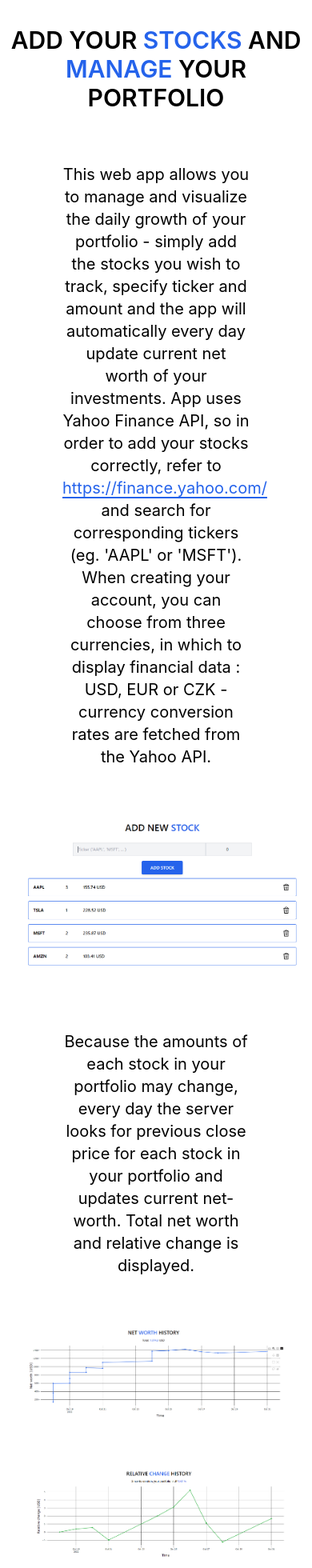
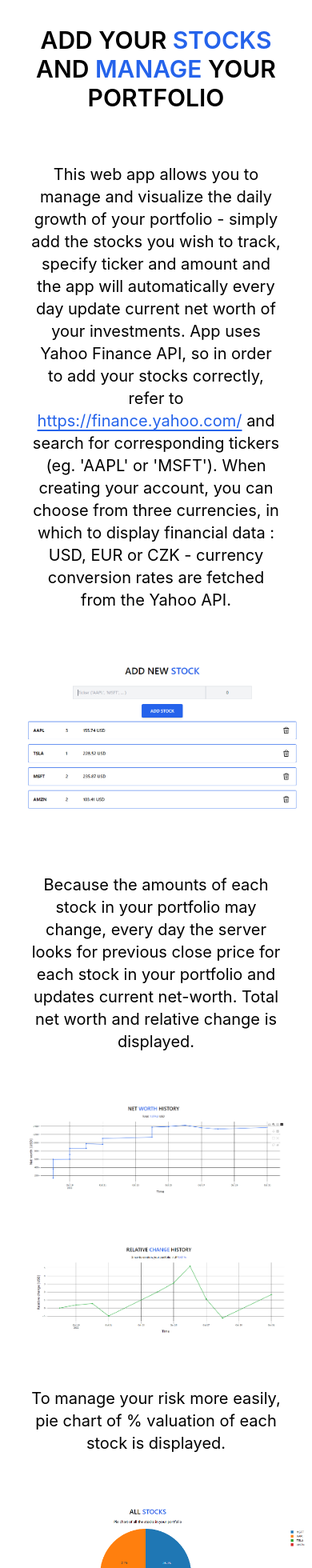
Before and after one commit to MartinKratochvilProgramy/Daily_portfolio_manager_frontend, a React (Create React App) app: page /more in a window 390 px wide. Shown: the top 1960 px of the page at 80% size. Built offline with nearby package versions, Linux system fonts and the light colour scheme.

Commit message:
updated /more page

```diff
--- a/src/components/RegisterForm.js
+++ b/src/components/RegisterForm.js
@@ -52,7 +52,7 @@ export default function RegisterForm({ validateUser, setUsername, setPassword, e
                         <Link
                           to="/more"
                           className="text-blue-600 font-semibold hover:text-blue-700 focus:text-blue-700 transition duration-200 ease-in-out">
-                          Find out more...
+                          Find out more
                         </Link>
                       </div>
                     </div>
--- a/src/pages/Charts.js
+++ b/src/pages/Charts.js
@@ -217,10 +217,8 @@ export default function Charts() {
         } ;
         const stockTickers = [];
         const stockFractions = [];
-        let total = 0;
         stocks.forEach(stock => {
             stockTickers.push(stock.ticker)
-            total += stock.prevClose * stock.amount
         });
         stocks.forEach(stock => {
             stockFractions.push(stock.prevClose * stock.amount)
--- a/src/pages/Login.js
+++ b/src/pages/Login.js
@@ -143,7 +143,7 @@ export default function Login() {
                      <Link
                         to="/more"
                         className="text-blue-600 font-semibold hover:text-blue-700 focus:text-blue-700 transition duration-200 ease-in-out">
-                        Find out more...
+                        Find out more
                       </Link>
                   </div>
                 </div>
--- a/src/pages/More.js
+++ b/src/pages/More.js
@@ -5,10 +5,10 @@ export default function More() {
   return (
     <div className='text-black dark:text-white'>
     <div className='flex flex-col justify-center items-center space-y-16'>
-        <h1 className='text-3xl font-semibold mt-8'>
+        <h1 className='max-w-[80%] text-3xl font-semibold mt-8'>
             ADD YOUR <span className='text-blue-600'>STOCKS</span> AND <span className='text-blue-600'>MANAGE</span> YOUR PORTFOLIO
         </h1>
-        <p className='max-w-[60%] text-xl'>
+        <p className='max-w-[80%] md:max-w-[60%] text-xl'>
             This web app allows you to manage and visualize the daily growth of your portfolio - simply add the stocks you wish to track, specify ticker and amount and the app will automatically every day
             update current net worth of your investments. App uses Yahoo Finance API, so in order to add your stocks correctly, refer to <a href="https://finance.yahoo.com/" target="_blank" rel="noopener noreferrer" className='text-blue-600 underline underline-offset-4'>https://finance.yahoo.com/</a> and
             search for corresponding tickers (eg. 'AAPL' or 'MSFT'). When creating your account, you can choose from three currencies, in which to display financial data : USD, EUR or CZK - currency
@@ -16,24 +16,24 @@ export default function More() {
         </p>
         <img src={require("../img/stocks.png")} alt="stock input example"></img>
 
-        <p className='max-w-[60%] text-xl'>
+        <p className='max-w-[80%] md:max-w-[60%] text-xl'>
             Because the amounts of each stock in your portfolio may change, every day the server looks for previous close price for each stock in your portfolio and updates current net-worth.
             Total net worth and relative change is displayed.
         </p>
         <img className='w-10/12' src={require("../img/net_worth.png")} alt="time-series of total net worth"></img>
         <img className='w-10/12' src={require("../img/relative_change.png")} alt="time-series of relative % change"></img>
 
-        <p className='max-w-[60%] text-xl'>
+        <p className='max-w-[80%] md:max-w-[60%] text-xl'>
             To manage your risk more easily, pie chart of % valuation of each stock is displayed.
         </p>
-        <img src={require("../img/pie.png")} alt="pi chart of all users stocks"></img>
+        <img className='mr-4 md:mr-0' src={require("../img/pie.png")} alt="pie chart of all users stocks"></img>
 
-        <p className='max-w-[60%] text-xl'>
+        <p className='max-w-[80%] md:max-w-[60%] text-xl'>
             To get a rough idea about how much you invest and what is your discipline when investing, the Investments section displays total invested amount where the amount each day you bought a new stock.
         </p>
         <img className='w-10/12' src={require("../img/investment_history.png")} alt="time-series of amount invested in portfolio"></img>
 
-        <p className='max-w-[60%] text-xl'>
+        <p className='max-w-[80%] md:max-w-[60%] text-xl'>
             This app is intended for the 'Bogglehead' type investor who likes to invest regularly over longer periods of time.
         </p>
         <div className='flex space-x-3 text-xl text-black dark:text-white font-semibold mt-2 pt-1 mb-0'>
@@ -48,7 +48,7 @@ export default function More() {
                 Register
             </Link>
         </div>
-        <p className='flex flex-row space-x-2 max-w-[60%] text-xl pt-24 pb-8'>
+        <p className='flex flex-row space-x-2 max-w-[80%] md:max-w-[60%] text-xl pt-24 pb-8'>
             <img
                 className=''
                 src={require("../img/GitHub-Mark-32px.png")}
```
